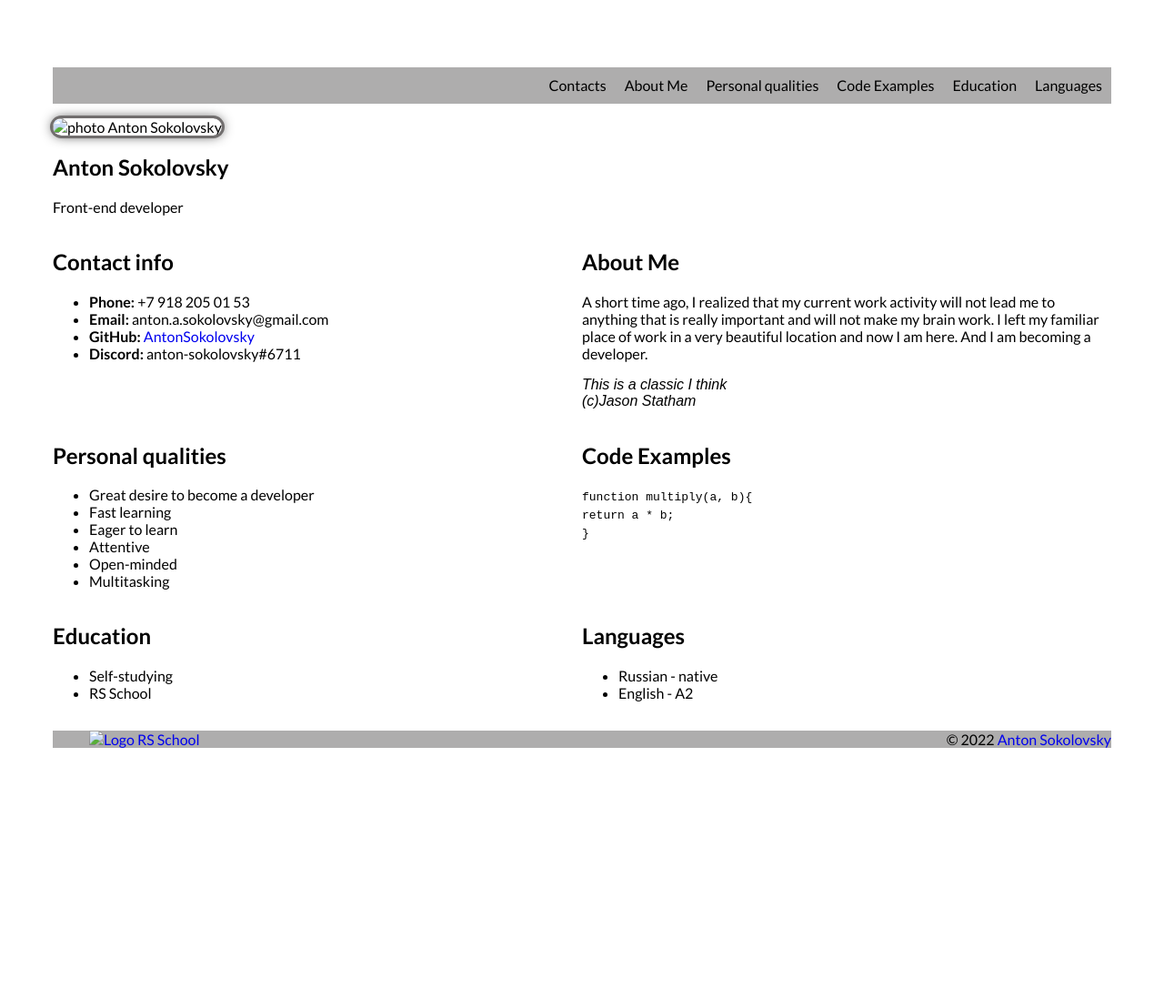
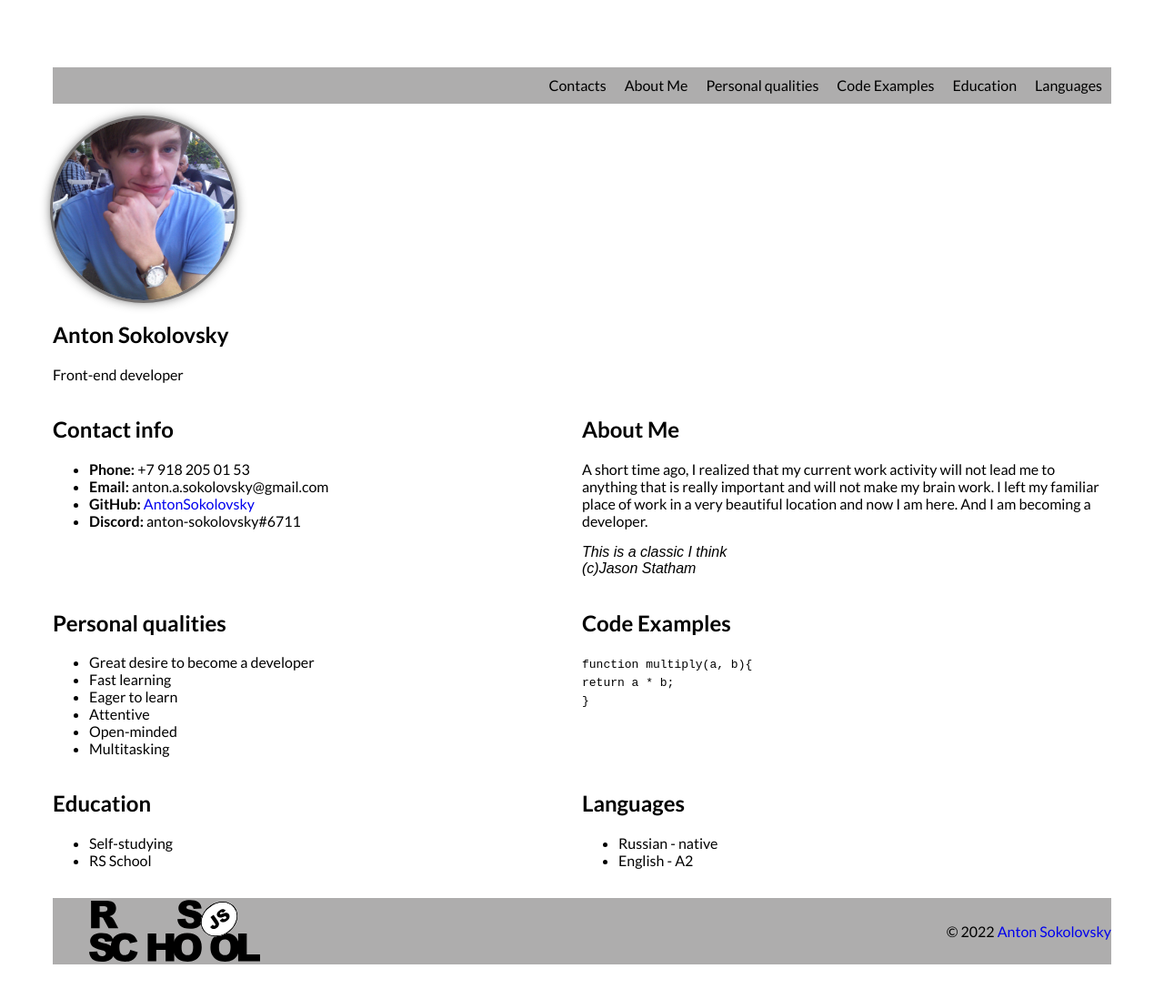
Before and after one commit to AntonSokolovsky/rsschool-cv, a plain HTML site: page index.html in a window 1280 px wide. Shown: the whole page at 91% size. Before the commit the page ends 896 px from the top, so only its background shows below. Drawn offline with Linux system fonts and the light colour scheme.

Commit message:
fix: changed directory to image

```diff
--- a/index.html
+++ b/index.html
@@ -28,7 +28,7 @@
     <main>
         <div class="container main-container">
         <section class="section first-section">
-        <img class="main-img" src="../CV/img/myphoto.jpg" alt="photo Anton Sokolovsky">
+        <img class="main-img" src="img/myphoto.jpg" alt="photo Anton Sokolovsky">
         <h1>Anton Sokolovsky</h1>
         <p>Front-end developer</p>
         </section>
@@ -86,7 +86,7 @@
         <div class="container footer-container">
             <ul class="footer-list">
                 <li class="footer-list-item"><a class="logo-school" href="https://rs.school/js/">
-                    <img class="rss-logo" src="../CV/img/rs_school_js.svg" alt="Logo RS School">
+                    <img class="rss-logo" src="img/rs_school_js.svg" alt="Logo RS School">
                     </a>
                   </li>
                   <li class="footer-list-item">© 2022 <a href="https://github.com/AntonSokolovsky/rsschool-cv">Anton Sokolovsky</a>
```
